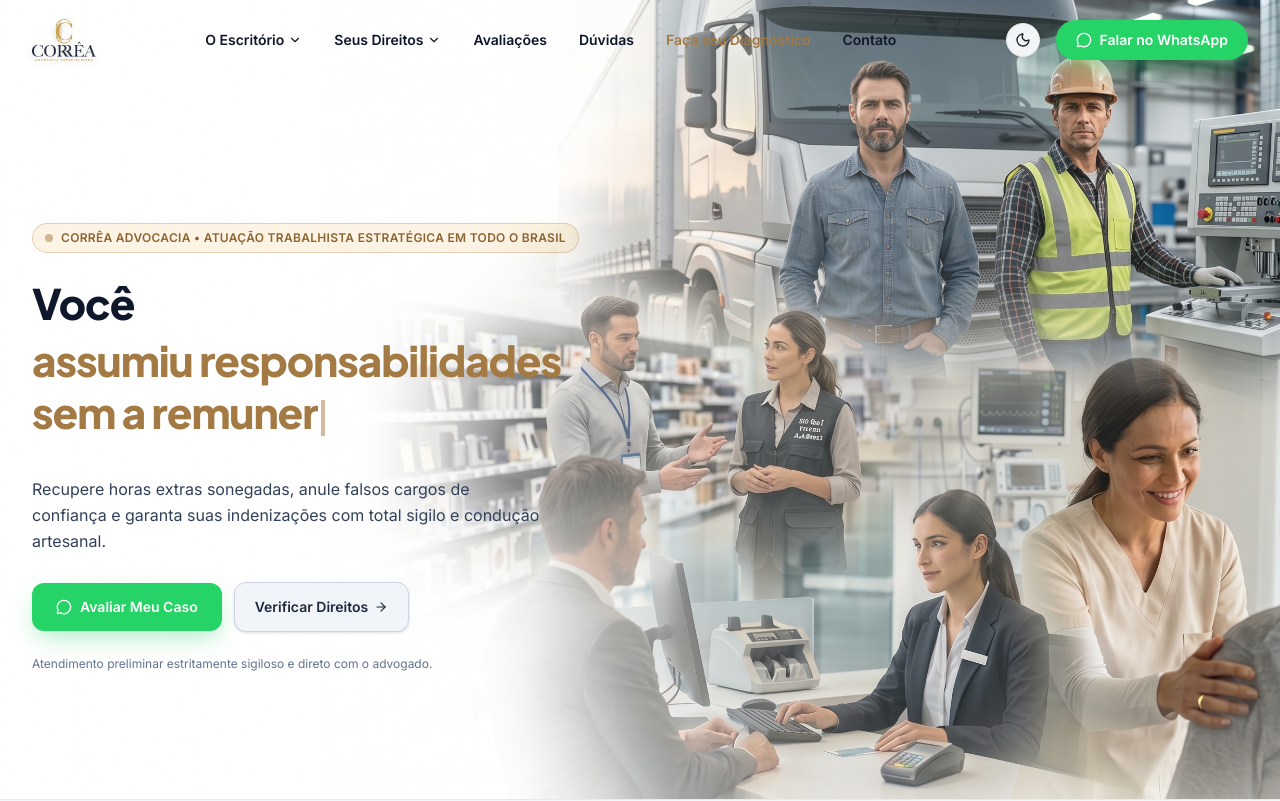
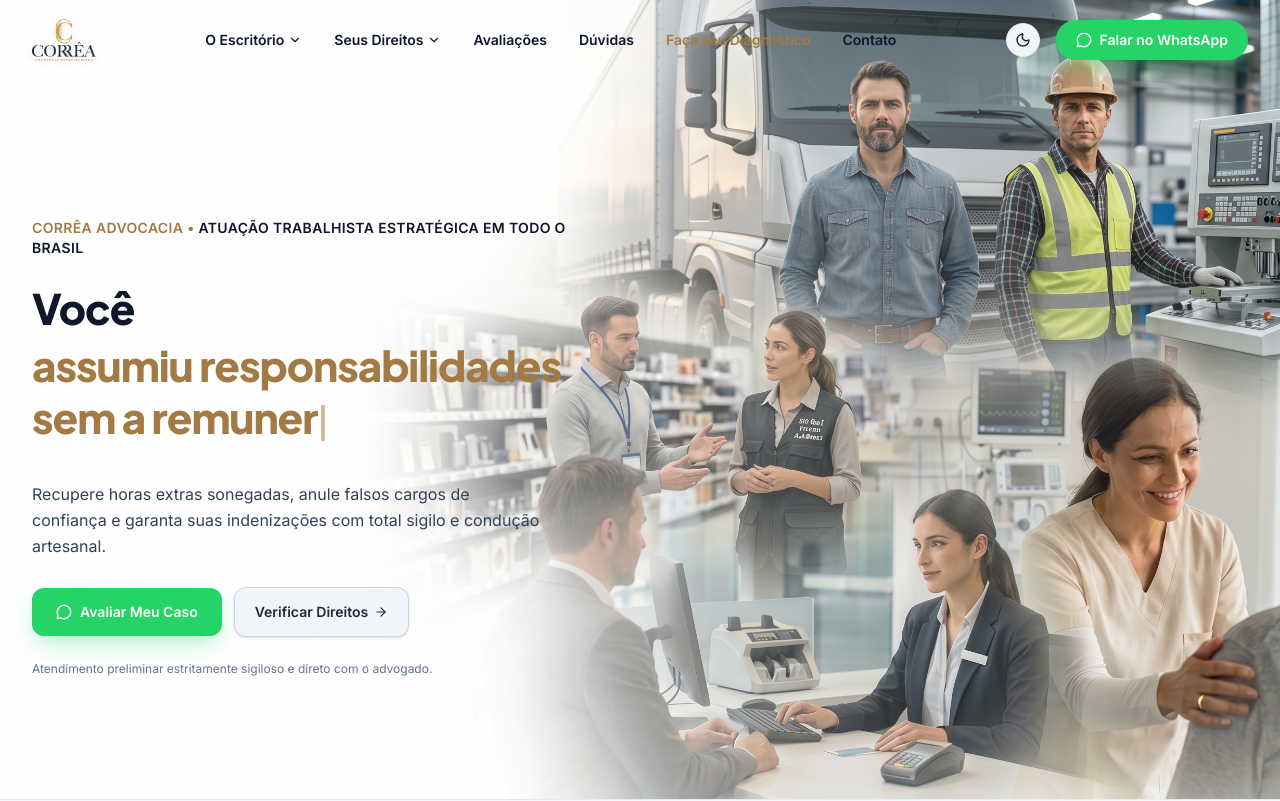
Before and after one commit to LeonardoBittencourt97/C05-Correa-Advocacia, a Next.js app: page / in a window 1280 px wide. Shown: the top 801 px of the page. Built offline with nearby package versions, Linux system fonts and the light colour scheme.

Commit message:
Ajusta assinatura do Hero para formato tipográfico sóbrio com dourado e preto

```diff
--- a/src/components/sections/Hero.tsx
+++ b/src/components/sections/Hero.tsx
@@ -37,13 +37,11 @@ export function Hero() {
       <div className="max-w-7xl mx-auto px-4 sm:px-6 lg:px-8 relative z-10 w-full">
         <div className="w-full max-w-xl text-left space-y-5 sm:space-y-6">
 
-          {/* Tag de Autoridade Institucional */}
-          <div className="inline-flex items-center gap-2 px-3 py-1.5 rounded-full bg-slate-900/10 dark:bg-white/10 sm:bg-amber-500/10 border border-slate-700/20 sm:border-[#a37a44]/30 backdrop-blur-sm">
-            <span className="w-2 h-2 rounded-full bg-[#a37a44] animate-pulse" />
-            <span className="text-[11px] sm:text-xs font-bold tracking-wide uppercase text-slate-900 sm:text-[#8a6432] dark:text-amber-200">
-              CORRÊA ADVOCACIA • Atuação trabalhista estratégica em todo o Brasil
-            </span>
-          </div>
+          {/* Assinatura Institucional Sóbria */}
+          <p className="text-xs sm:text-sm font-semibold tracking-wide uppercase">
+            <span className="text-[#a37a44] font-bold">CORRÊA ADVOCACIA • </span>
+            <span className="text-slate-900 dark:text-slate-200">Atuação trabalhista estratégica em todo o Brasil</span>
+          </p>
 
           {/* H1 com Efeito Typewriter */}
           <div>
```
